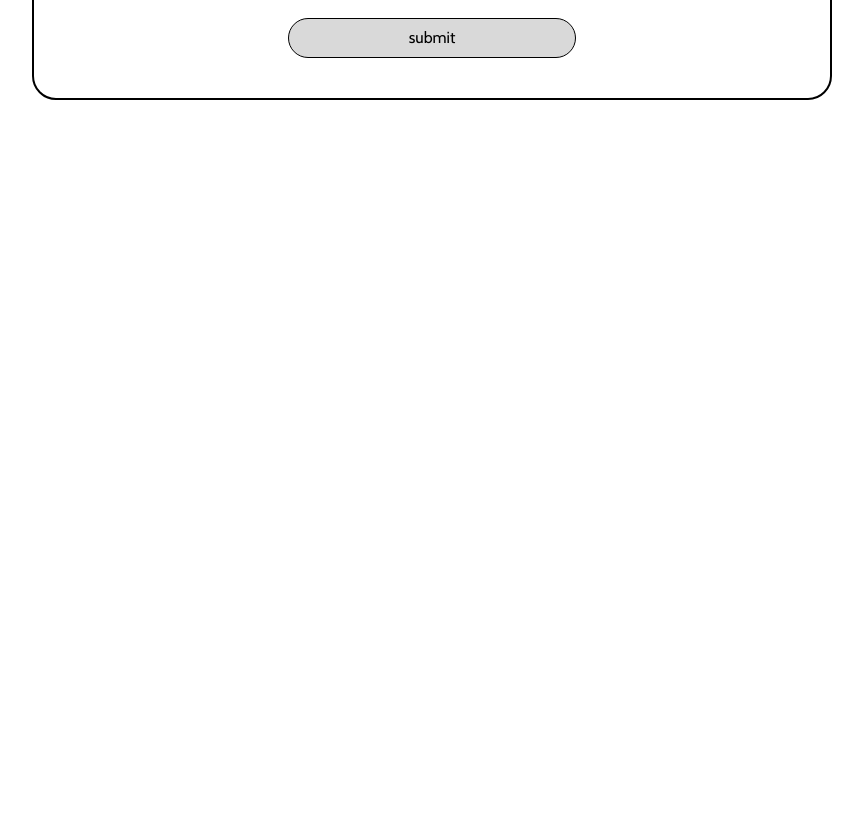
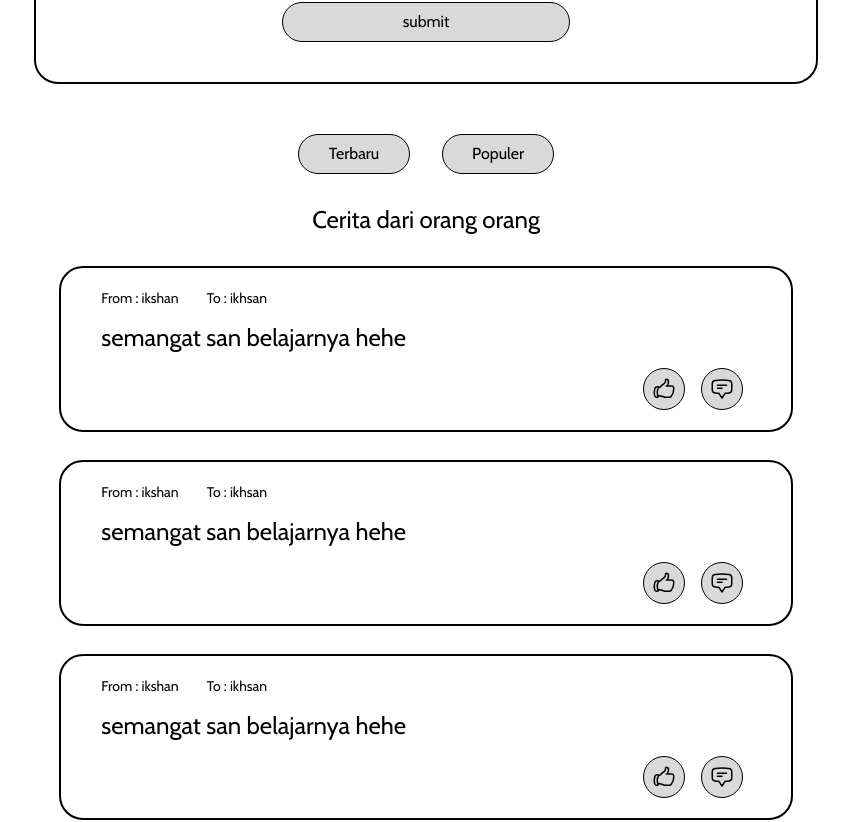
Before and after one commit to Sekolah-Beta-2023/ihsan-shareingsapps, a Nuxt app: page / in a window 1280 px wide. Shown: the part 811-1633 px from the top of the page, without its empty margins (214-1077 px from the left). Before the commit the page ends 997 px from the top, so only its background shows below. Built offline with nearby package versions, Linux system fonts and the light colour scheme.

Commit message:
adding status page

```diff
--- a/assets/css/main.css
+++ b/assets/css/main.css
@@ -6,7 +6,6 @@ body {
   font-family: 'Cabin', sans-serif;
   max-width: 800px;
   margin: 0 auto;
-  padding: 3px;
 }
 
 h1 {
@@ -18,8 +17,8 @@ h2 {
 }
 
 section {
-  margin-top: 10px;
-  margin-bottom: 30px;
+  margin-top: 50px;
+  margin-bottom: 50px;
 }
 
 .container-auth {
--- a/components/inputStatus.vue
+++ b/components/inputStatus.vue
@@ -1,6 +1,6 @@
 <template>
   <section
-    class="md:w-[800px] w-auto text-center border-black border-2 b-radius rounded-3xl md:py-10 md:px-20 py-5 px-3"
+    class="w-auto text-center border-black border-2 b-radius rounded-3xl md:py-10 md:px-20 py-5 px-3 md:p-0 mx-2"
   >
     <form action="#" class="flex flex-col gap-5">
       <div class="text-center">
--- a/pages/index.vue
+++ b/pages/index.vue
@@ -1,6 +1,119 @@
 <template>
-  <div class="my-20">
+  <div class="my-12">
     <FigurePage />
     <InputStatus />
+    <section class="flex flex-col gap-7">
+      <div class="text-center gap-4">
+        <button
+          type="button"
+          class="w-28 h-10 m-auto mr-4 bg-[#d9d9d9] border border-black rounded-3xl"
+        >
+          Terbaru
+        </button>
+        <button
+          type="button"
+          class="w-28 h-10 m-auto ml-4 bg-[#d9d9d9] border border-black rounded-3xl"
+        >
+          Populer
+        </button>
+      </div>
+      <div class="text-center">
+        <h2>Cerita dari orang orang</h2>
+      </div>
+      <div
+        v-for="(post, index) in posts"
+        :key="index"
+        class="flex flex-col w-11/12 m-auto px-10 py-5 border-black border-2 b-radius rounded-3xl"
+      >
+        <div class="flex gap-7">
+          <p class="text-sm">From : {{ post.username }}</p>
+          <p class="text-sm">To : {{ post.subject }}</p>
+        </div>
+        <div class="my-3">
+          <h2>{{ post.content }}</h2>
+        </div>
+        <div class="text-end">
+          <button
+            type="button"
+            class="p-2 mx-2 bg-[#d9d9d9] border border-black rounded-3xl"
+          >
+            <svg
+              xmlns="http://www.w3.org/2000/svg"
+              fill="none"
+              viewBox="0 0 24 24"
+              stroke-width="1.5"
+              stroke="currentColor"
+              class="w-6 h-6"
+            >
+              <path
+                stroke-linecap="round"
+                stroke-linejoin="round"
+                d="M6.633 10.5c.806 0 1.533-.446 2.031-1.08a9.041 9.041 0 012.861-2.4c.723-.384 1.35-.956 1.653-1.715a4.498 4.498 0 00.322-1.672V3a.75.75 0 01.75-.75A2.25 2.25 0 0116.5 4.5c0 1.152-.26 2.243-.723 3.218-.266.558.107 1.282.725 1.282h3.126c1.026 0 1.945.694 2.054 1.715.045.422.068.85.068 1.285a11.95 11.95 0 01-2.649 7.521c-.388.482-.987.729-1.605.729H13.48c-.483 0-.964-.078-1.423-.23l-3.114-1.04a4.501 4.501 0 00-1.423-.23H5.904M14.25 9h2.25M5.904 18.75c.083.205.173.405.27.602.197.4-.078.898-.523.898h-.908c-.889 0-1.713-.518-1.972-1.368a12 12 0 01-.521-3.507c0-1.553.295-3.036.831-4.398C3.387 10.203 4.167 9.75 5 9.75h1.053c.472 0 .745.556.5.96a8.958 8.958 0 00-1.302 4.665c0 1.194.232 2.333.654 3.375z"
+              />
+            </svg>
+          </button>
+          <button
+            type="button"
+            class="p-2 mx-2 bg-[#d9d9d9] border border-black rounded-3xl"
+          >
+            <svg
+              xmlns="http://www.w3.org/2000/svg"
+              fill="none"
+              viewBox="0 0 24 24"
+              stroke-width="1.5"
+              stroke="currentColor"
+              class="w-6 h-6"
+            >
+              <path
+                stroke-linecap="round"
+                stroke-linejoin="round"
+                d="M7.5 8.25h9m-9 3H12m-9.75 1.51c0 1.6 1.123 2.994 2.707 3.227 1.129.166 2.27.293 3.423.379.35.026.67.21.865.501L12 21l2.755-4.133a1.14 1.14 0 01.865-.501 48.172 48.172 0 003.423-.379c1.584-.233 2.707-1.626 2.707-3.228V6.741c0-1.602-1.123-2.995-2.707-3.228A48.394 48.394 0 0012 3c-2.392 0-4.744.175-7.043.513C3.373 3.746 2.25 5.14 2.25 6.741v6.018z"
+              />
+            </svg>
+          </button>
+        </div>
+      </div>
+    </section>
   </div>
 </template>
+
+<script>
+export default {
+  data() {
+    return {
+      posts: [
+        {
+          username: 'ikshan',
+          subject: 'ikhsan',
+          content: 'semangat san belajarnya hehe',
+          comment: 'pasti dong yakali engga hehe',
+        },
+        {
+          username: 'ikshan',
+          subject: 'ikhsan',
+          content: 'semangat san belajarnya hehe',
+          comment: 'pasti dong yakali engga hehe',
+        },
+        {
+          username: 'ikshan',
+          subject: 'ikhsan',
+          content: 'semangat san belajarnya hehe',
+          comment: 'pasti dong yakali engga hehe',
+        },
+        {
+          username: 'ikshan',
+          subject: 'ikhsan',
+          content: 'semangat san belajarnya hehe',
+          comment: 'pasti dong yakali engga hehe',
+        },
+        {
+          username: 'ikshan',
+          subject: 'ikhsan',
+          content: 'semangat san belajarnya hehe',
+          comment: 'pasti dong yakali engga hehe',
+        },
+      ],
+    }
+  },
+}
+</script>
```
